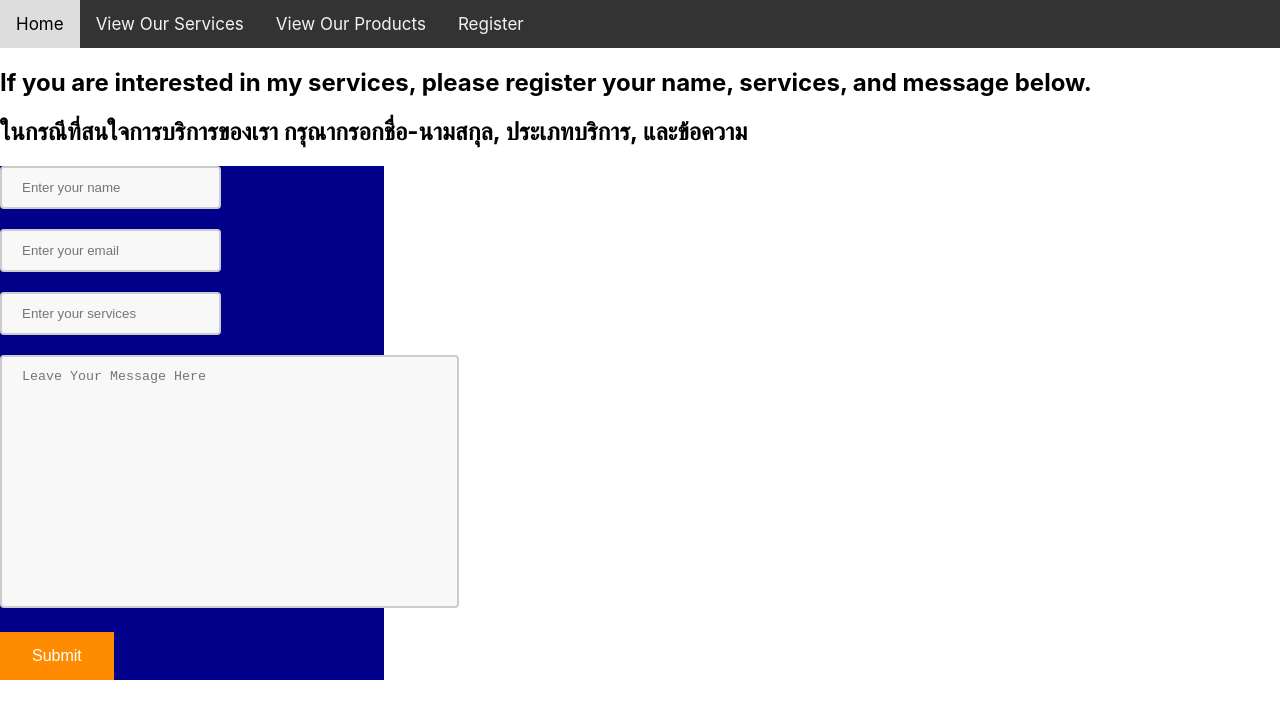
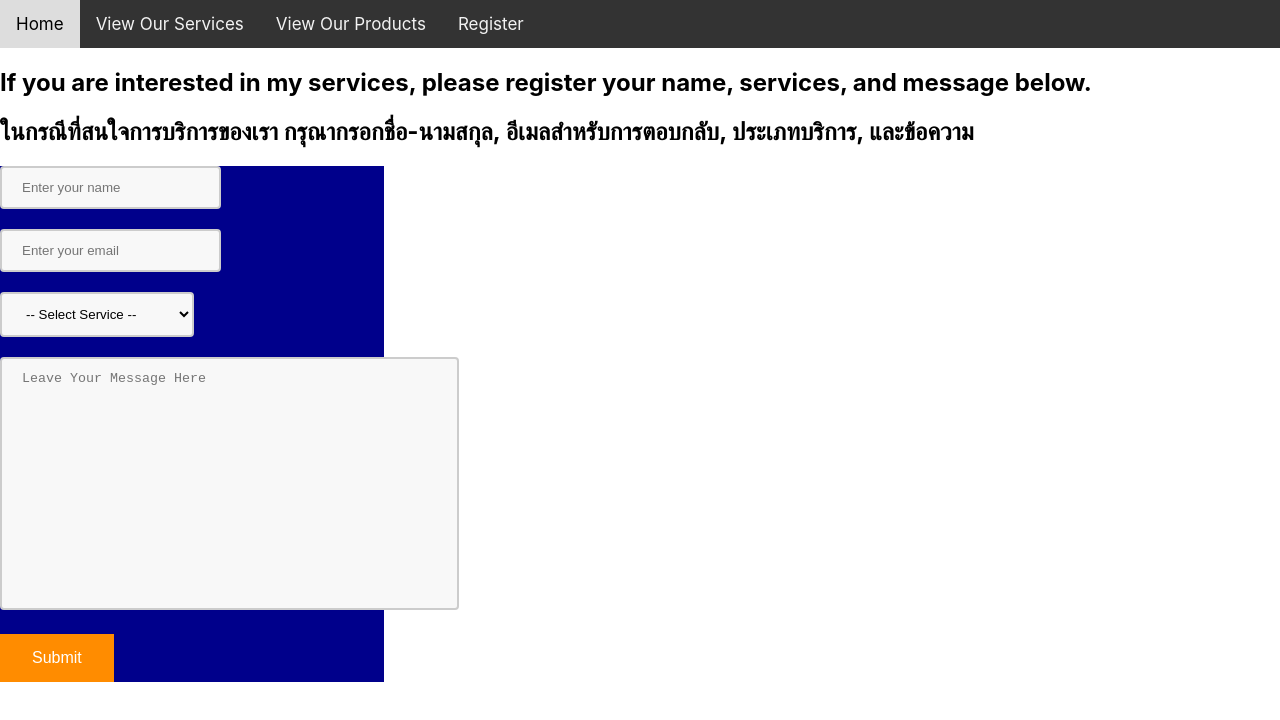
Before and after one commit to Nont18/mywebsite, a React (Create React App) app in the folder frontend/: page /signed in a window 1280 px wide. Shown: the top 720 px of the page. Built offline with nearby package versions, Linux system fonts and the light colour scheme.

Commit message:
update new version 1.1

```diff
--- a/frontend/src/pages/Signed.js
+++ b/frontend/src/pages/Signed.js
@@ -26,13 +26,33 @@ function Signed() {
   return (
     <div>
       <h2>If you are interested in my services, please register your name, services, and message below.</h2>
-      <h2>ในกรณีที่สนใจการบริการของเรา กรุณากรอกชื่อ-นามสกุล, ประเภทบริการ, และข้อความ</h2>
+      <h2>ในกรณีที่สนใจการบริการของเรา กรุณากรอกชื่อ-นามสกุล, อีเมลสำหรับการตอบกลับ, ประเภทบริการ, และข้อความ</h2>
 
       <form onSubmit={handleSubmit}>
         <div className='text-container'>
           <input className='textarea' type="text" name="name" placeholder="Enter your name" value={form.name} onChange={(e) => setForm({ ...form, [e.target.name]: e.target.value })}/><br /><br />
           <input className='textarea' type="text" name="email" placeholder="Enter your email" value={form.email} onChange={(e) => setForm({ ...form, [e.target.name]: e.target.value })}/><br /><br />
-          <input className='textarea' type="text" name="service" placeholder="Enter your services" value={form.service} onChange={(e) => setForm({ ...form, [e.target.name]: e.target.value })}/><br /><br />
+          {/* <input className='textarea' type="text" name="service" placeholder="Enter your services" value={form.service} onChange={(e) => setForm({ ...form, [e.target.name]: e.target.value })}/><br /><br /> */}
+
+          {/* 🔽 Service Dropdown */}
+          <select
+            className='textarea'
+            name="service"
+            value={form.service}
+            onChange={(e) =>
+              setForm({ ...form, [e.target.name]: e.target.value })
+            }
+          >
+            <option value="">-- Select Service --</option>
+            <option value="วิเคราะห์ข้อมูล/data-analysis">data-analysis</option>
+            <option value="เรียนเขียนโปรแกรม/Learning coding">Learn Coding</option>
+            <option value="พัฒนาระบบAI/AI development">AI / Machine Learning</option>
+            <option value="ปรึกษา/consulting">Consulting</option>
+            <option value="others">Other services</option>
+          </select>
+
+          <br /><br />
+
           <textarea className='textarea' type="text" name="message" rows={15} cols={50} placeholder="Leave Your Message Here" value={form.message} onChange={(e) => setForm({ ...form, [e.target.name]: e.target.value })}/><br /><br />
           <button className='button' type="submit">Submit</button>
         </div>
```
